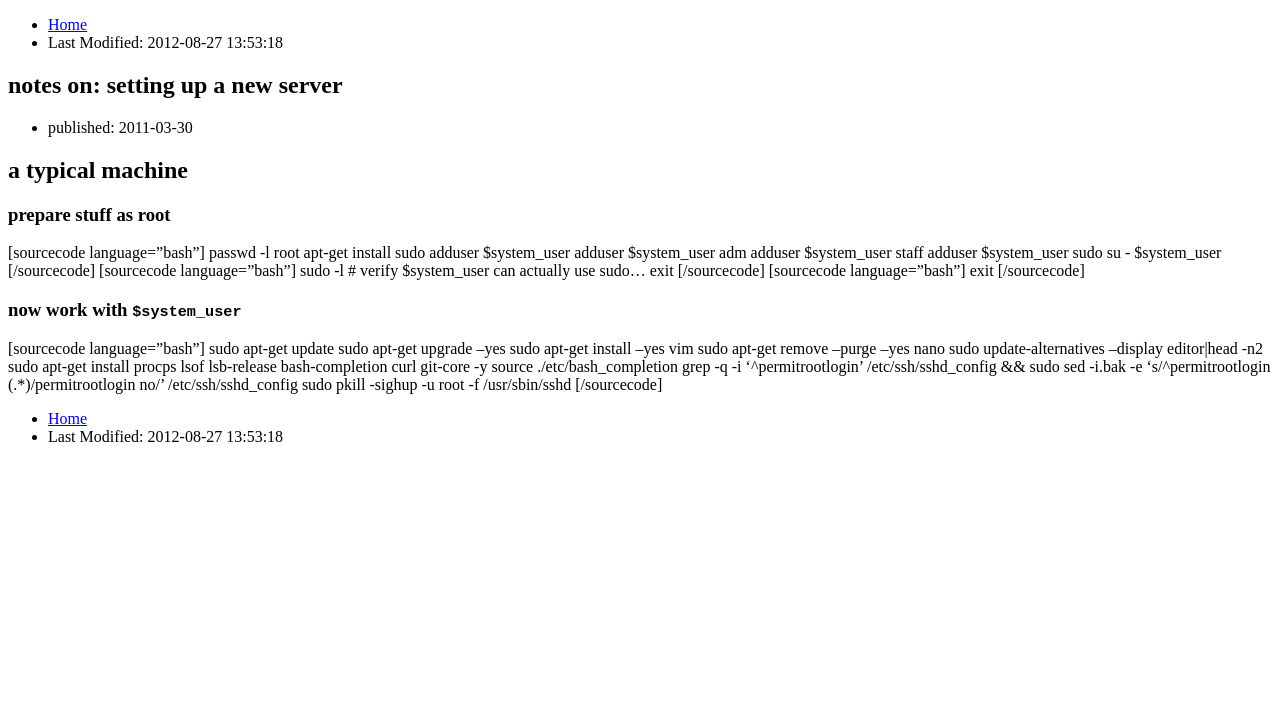
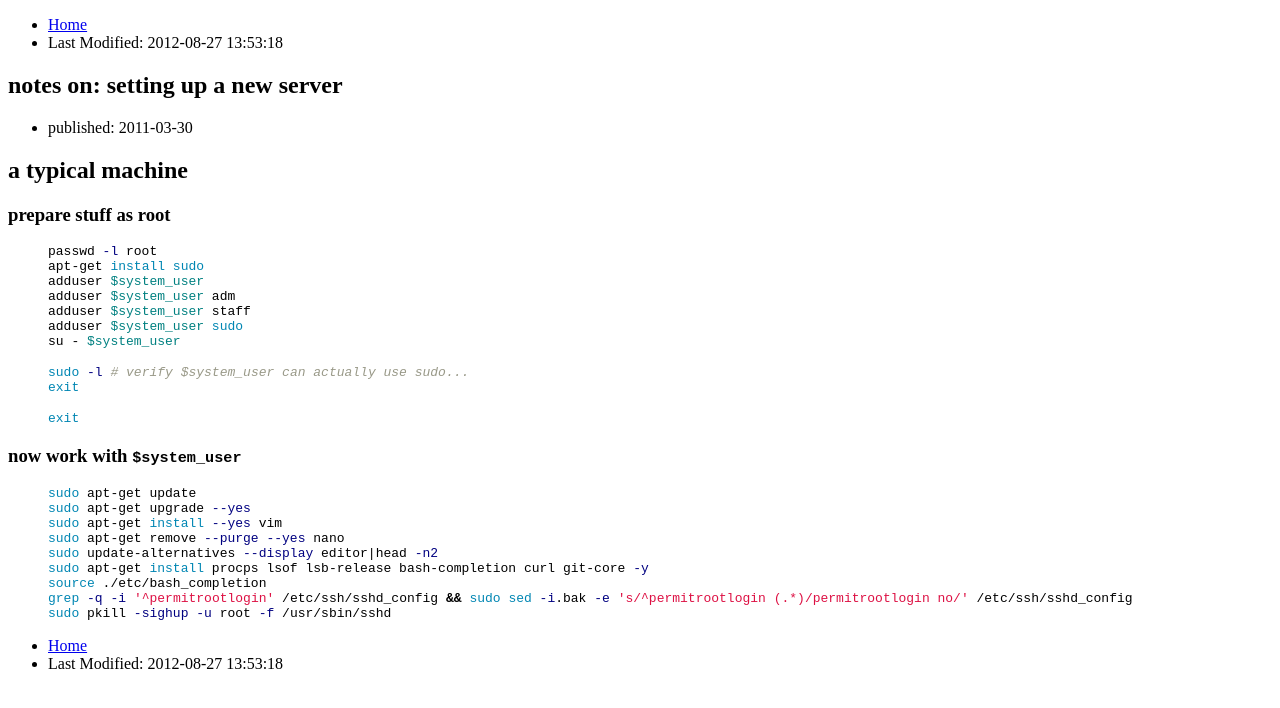
Before and after one commit to serverhorror/serverhorror.github.com, a Jekyll site: the page built from _posts/2011-03-30-notes-on-setting-up-a-new-server.markdown, in a window 1280 px wide. Shown: the top 708 px of the page. Built offline with Jekyll 4.4.1, drawn with Linux system fonts in a browser that asks for light colours; Markdown is read by kramdown in place of the engine named in the settings.

Commit message:
wordpress sourcecode tag to jekyll highlight migrated

```diff
--- a/_posts/2011-03-30-notes-on-setting-up-a-new-server.markdown
+++ b/_posts/2011-03-30-notes-on-setting-up-a-new-server.markdown
@@ -21,7 +21,7 @@ tags:
 ### Prepare Stuff as root
 
 
-[sourcecode language="bash"]
+{% highlight bash %}
 passwd -l root
 apt-get install sudo
 adduser $SYSTEM_USER
@@ -29,20 +29,20 @@ adduser $SYSTEM_USER adm
 adduser $SYSTEM_USER staff
 adduser $SYSTEM_USER sudo
 su - $SYSTEM_USER
-[/sourcecode]
-[sourcecode language="bash"]
+{% endhighlight %}
+{% highlight bash %}
 sudo -l # verify $SYSTEM_USER can actually use sudo...
 exit
-[/sourcecode]
-[sourcecode language="bash"]
+{% endhighlight %}
+{% highlight bash %}
 exit
-[/sourcecode]
+{% endhighlight %}
 
 
 ### Now work with `$SYSTEM_USER`
 
 
-[sourcecode language="bash"]
+{% highlight bash %}
 sudo apt-get update
 sudo apt-get upgrade --yes
 sudo apt-get install --yes vim
@@ -52,4 +52,4 @@ sudo apt-get install procps lsof lsb-release bash-completion curl git-core -y
 source ./etc/bash_completion
 grep -q -i '^PermitRootLogin' /etc/ssh/sshd_config && sudo sed -i.bak -e 's/^PermitRootLogin (.*)/PermitRootLogin no/' /etc/ssh/sshd_config
 sudo pkill -SIGHUP -u root -f /usr/sbin/sshd
-[/sourcecode]
+{% endhighlight %}
```
